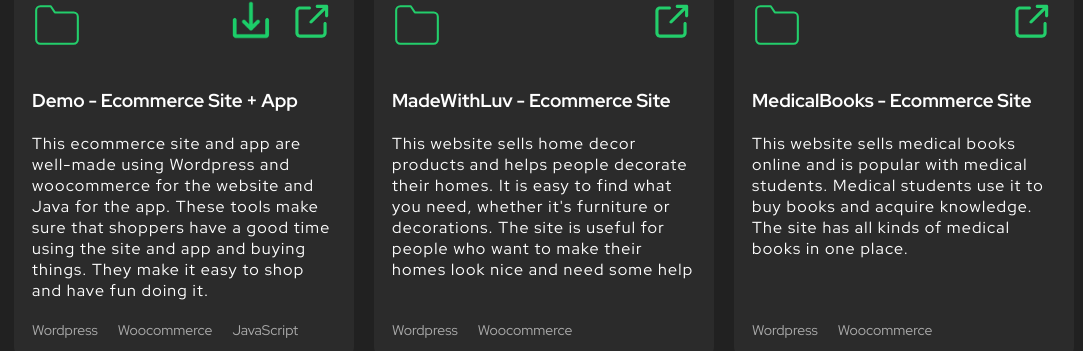
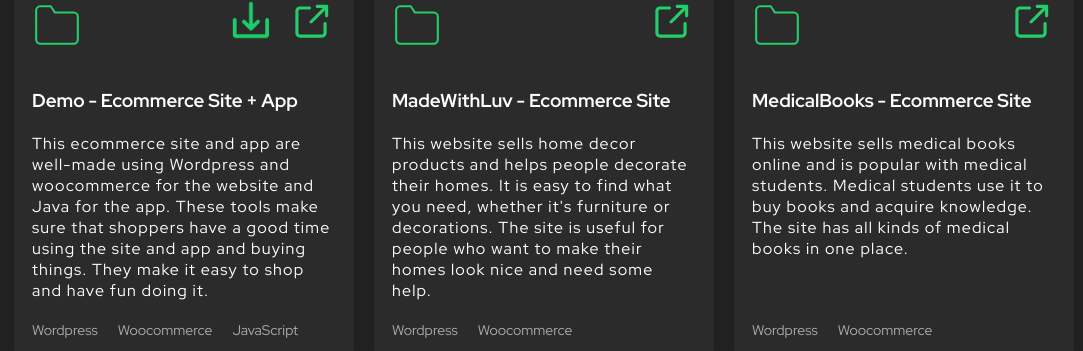
Before and after one commit to CodeVinayak/Portfolio-v2, a React (Create React App) app: page / in a window 1280 px wide. Shown: the part 1457-1808 px from the top of the page, without its empty margins (96-1179 px from the left). Built offline with nearby package versions, Linux system fonts and the light colour scheme.

Commit message:
Update Portfolio.tsx

```diff
--- a/src/components/Portfolio/Portfolio.tsx
+++ b/src/components/Portfolio/Portfolio.tsx
@@ -54,7 +54,7 @@ export function Portfolio() {
             <div className="body">
               <h3>MadeWithLuv - Ecommerce Site</h3>
               <p>
-              This website sells home decor products and helps people decorate their homes. It is easy to find what you need, whether it's furniture or decorations. The site is useful for people who want to make their homes look nice and need some help
+              This website sells home decor products and helps people decorate their homes. It is easy to find what you need, whether it's furniture or decorations. The site is useful for people who want to make their homes look nice and need some help.
               </p>
             </div>
             <footer>
```
